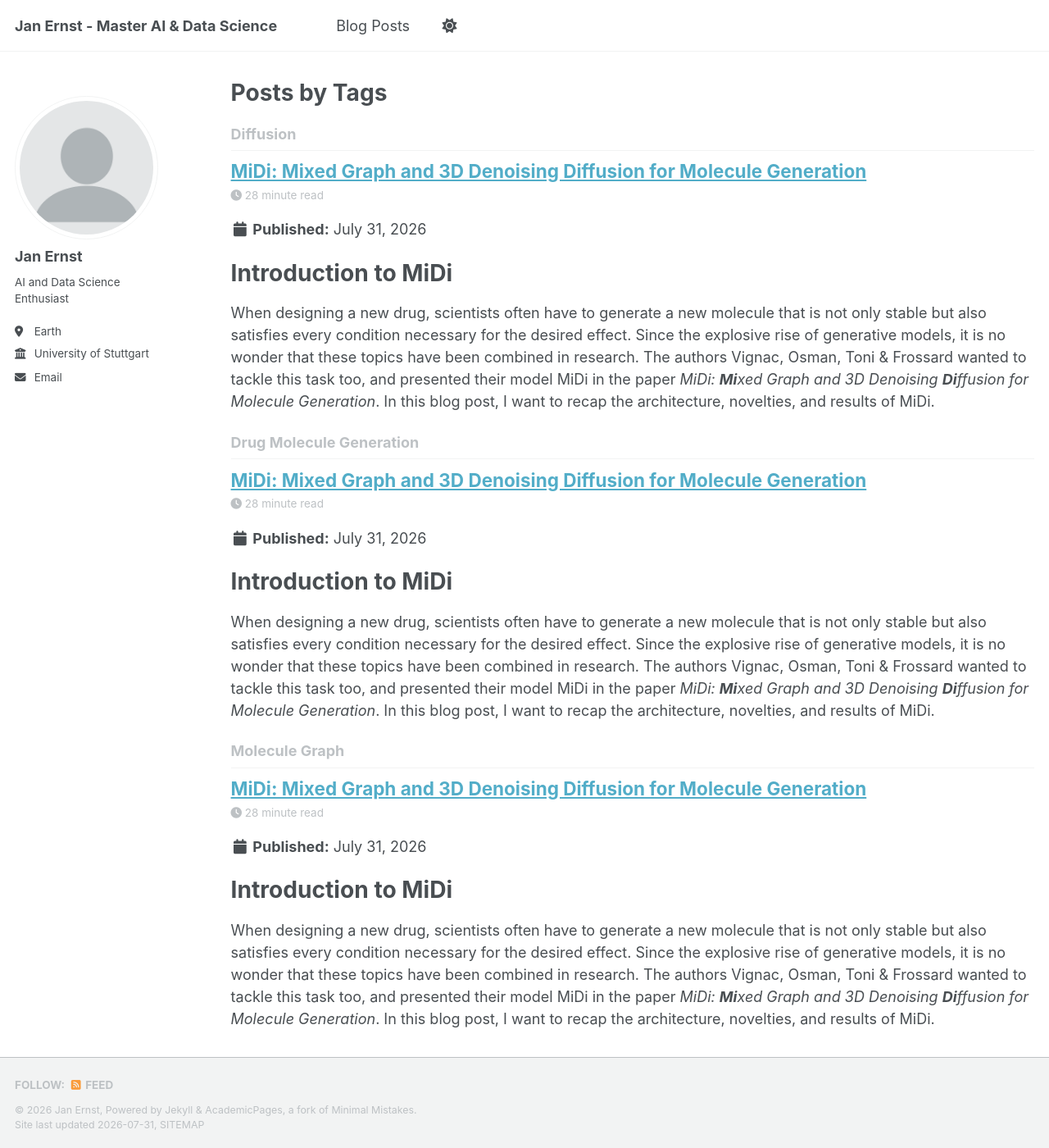
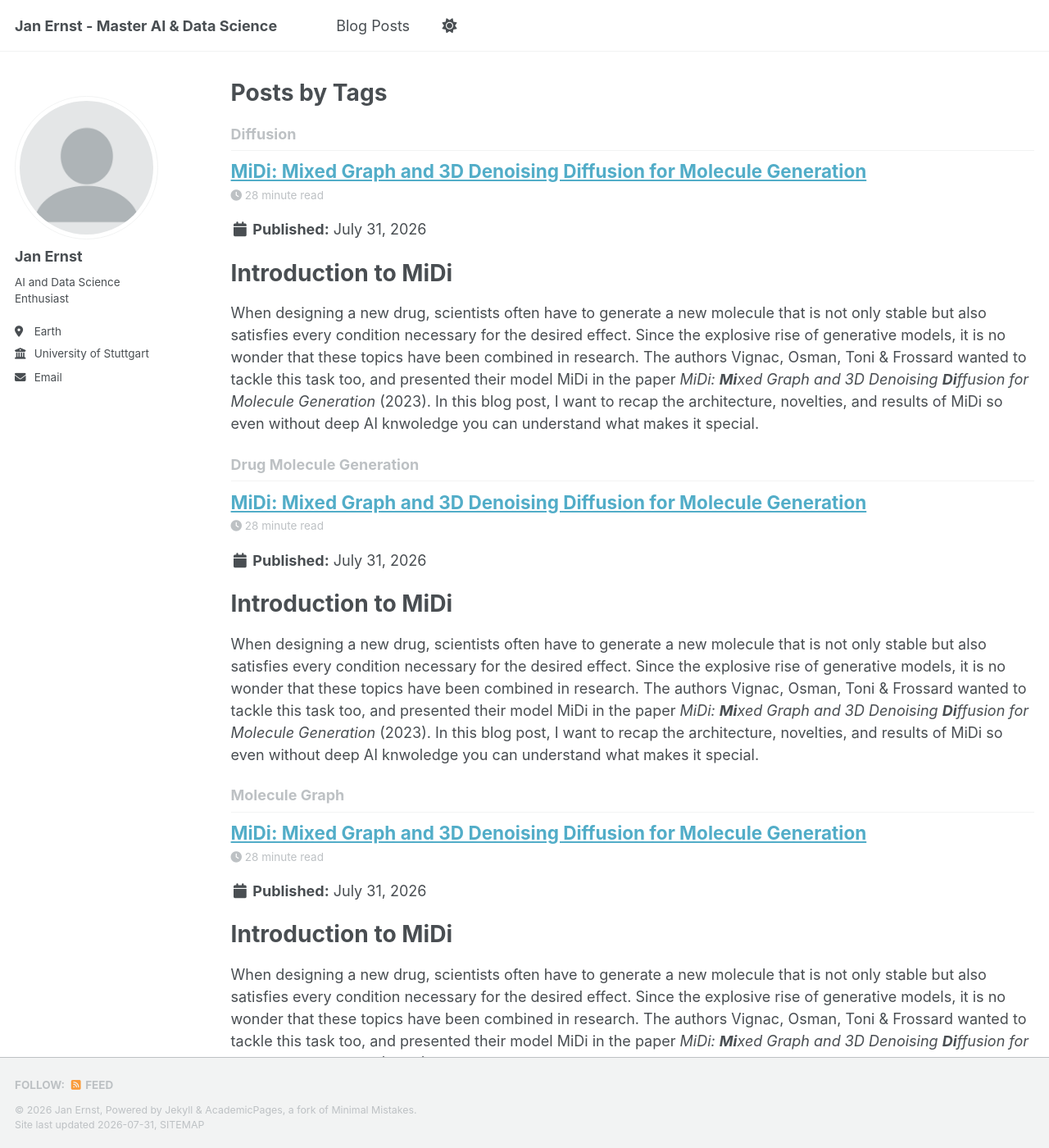
Before and after one commit to JanErnst/JanErnst.github.io, a Jekyll site: the page built from _pages/tag-archive.html, in a window 1280 px wide and 1400 px high. Shown: the whole window at 82% size. Built offline with Jekyll 4.4.1, drawn with Linux system fonts in a browser that asks for light colours; a style sheet for code colours, icons or effects is not loaded; part of the change alters nothing that is shown.

Commit message:
modified:   _includes/footer/custom.html 	modified:   _posts/2026-07-31-midi-molecule-generation.md

```diff
--- a/_includes/footer/custom.html
+++ b/_includes/footer/custom.html
@@ -1,6 +1,15 @@
 <!-- start custom footer snippets -->
 
 <!-- Support for MathJax -->
+<script>
+  MathJax = {
+    tex: {
+      inlineMath: [['$', '$'], ['\\(', '\\)']],
+      displayMath: [['$$', '$$'], ['\\[', '\\]']],
+      processEscapes: true
+    }
+  };
+</script>
 <script id="MathJax-script" defer src="https://cdn.jsdelivr.net/npm/mathjax@4.0.0/tex-mml-chtml.js"></script>
 
 <!-- end custom footer snippets -->
--- a/_posts/2026-07-31-midi-molecule-generation.md
+++ b/_posts/2026-07-31-midi-molecule-generation.md
@@ -11,23 +11,24 @@ tags:
 
 Introduction to MiDi
 ======
-When designing a new drug, scientists often have to generate a new molecule that is not only stable but also satisfies every condition necessary for the desired effect. Since the explosive rise of generative models, it is no wonder that these topics have been combined in research. The authors Vignac, Osman, Toni & Frossard wanted to tackle this task too, and presented their model MiDi in the paper *MiDi: **Mi**xed Graph and 3D Denoising **Di**ffusion for Molecule Generation*. In this blog post, I want to recap the architecture, novelties, and results of MiDi.
+When designing a new drug, scientists often have to generate a new molecule that is not only stable but also satisfies every condition necessary for the desired effect. Since the explosive rise of generative models, it is no wonder that these topics have been combined in research. The authors Vignac, Osman, Toni & Frossard wanted to tackle this task too, and presented their model MiDi in the paper *MiDi: **Mi**xed Graph and 3D Denoising **Di**ffusion for Molecule Generation* (2023). In this blog post, I want to recap the architecture, novelties, and results of MiDi so even without deep AI knwoledge you can understand what makes it special.
 
-In this blog post, we will build up the motivation behind MiDi, explain why molecule generation needs both graph and 3D information, and look at how the model combines discrete diffusion for chemical structure with Gaussian diffusion for spatial coordinates. Finally, we will discuss why this joint approach leads to much more stable molecules on challenging drug-like datasets.
+We will build up the motivation behind MiDi, explain why molecule generation needs both graph and 3D information, and look at how the model combines discrete diffusion for chemical prpoerties with Gaussian diffusion for spatial coordinates. Finally, we will discuss why this joint approach leads to much more stable molecules on challenging drug-like datasets compared to similar models.
 
-To do so, we will first discuss why it even makes sense to use neural networks for molecule generation, and cover the most important basics needed to understand how MiDi works and what is important when creating a molecule. Afterwards, we take a deeper look into MiDi's architecture and novel features, then compare it with the state-of-the-art models of the time that tackle the same problem.
+To do so, we will first discuss why it even makes sense to use neural networks for molecule generation, and cover the most important basics needed to understand how MiDi works and what is important when creating a molecule.
 
 Why even consider deep learning?
 ======
 
-When we think about generating molecules, we can reformulate it as a search problem with a new dimension for each feature of a molecule. The features that interest us here are the number of atoms, type of atoms, type of bond between atoms, and three-dimensional structure. When we consider an average-sized drug of $40$ atoms, we can already see how this results in an enormous search space of different combinations. Even if only a small number of all elements are actually used in drug synthesis, the possible structures in 3D space are near limitless. This search space would increase even further if we included special atom groups, but we will not discuss that further. So at this point we can clearly say that randomly selecting a possible molecule will most likely not result in a viable new drug.
+When we think about generating molecules, we can reformulate it as a search problem with a new dimension for each feature of a molecule. The features that interest us here are the number of atoms, type of atoms, type of bond between all atoms, and three-dimensional structure. When we consider an average-sized drug of $\approx40$ atoms, we can already see how this results in an enormous search space of different combinations. Even though only a small number of all elements are actually used in drug synthesis, the possible structures in 3D space are near limitless. This search space would increase even further if we included special atom groups, but we will not discuss that further today. So at this point we can clearly say that randomly selecting a possible molecule will most likely not result in a viable new drug.
 
 From all the chemical knowledge we have, we already know that not all combinations are possible and can therefore reduce the space by applying rules and constraints that apply to stable molecules. This opens the possibility of creating heuristic rule sets or algorithms to generate a molecule, right? Yes, but that really only works for small molecules. The larger a molecule gets, the more complex its configuration becomes, resulting in increasingly difficult prediction of its attributes and properties. Every new change can destabilize the molecule, and there is no single fixed order to follow when creating one.
 
+To summarize, we have a huge search space combined with complex relations between the features. I do not know about me but this already sounds like a solution where we shoudl defenitly apply deep learning, and this is what we will explore with MiDi.
 
 What is special about MiDi?
 ======
-Before I can answer this question, I have to tell you something important about molecules. Molecules are often depicted as two-dimensional graphs, like in Figure 1. These representations define the chemical properties, bond and atom types, and functional groups that are essential for drugs. They are also important because scientists can derive the synthetic path from this graph. But this is not enough: given a fixed 2D graph, we can create multiple fitting 3D arrangements, called conformers. The three-dimensional structure defines how the molecule interacts with other molecules, controls its biological activity, and determines its binding affinity to proteins.
+Before I can answer this question, I have to tell you something important about molecules. Molecules are often depicted as two-dimensional graphs. These representations define the chemical properties, bond and atom types, and functional groups that are essential for drugs. They are also important because scientists can derive the synthetic path from these graphs. But this is not enough: given a fixed 2D graph, we can create multiple fitting 3D arrangements, called conformers. The conformer defines how the molecule interacts with other molecules, controls its biological activity, and determines its binding affinity to proteins. The following figure 1 shows you an example for two-demensional graph and a fitting three-dimensional conformer.
 
 <figure>
   <img src="/images/mixed_graph.jpg" alt="mixed graph" style="display:block; margin:auto; width:80%"/>
@@ -35,29 +36,29 @@ Before I can answer this question, I have to tell you something important about
   </figcaption>
 </figure>
 
-Generating only the 2D graph is a research field that has already been explored thoroughly, and it is possible to generate a conformer using an additional generator or algorithm. Even though 3D-structure molecule generators are not as well researched and provide no information on bond types, the reverse process is also possible. One example of a 3D-only generator is the Equivariant Diffusion Model (EDM). When combining it with the chemical software OpenBabel, which predicts the resulting 2D graph, we get both representations — just not in a single step, but across multiple steps. This is often undesirable as it introduces more room for errors across the chain of steps and is less practical.
+Generating only the 2D graph is a research field that has already been explored thoroughly, and it is possible to generate a conformer using an additional generator or algorithm. Even though 3D-structure molecule generators are not as well researched and provide no information on bond types, the reverse process is also possible. One example of a 3D-only generator is the Equivariant Diffusion Model (EDM). When combining it with the chemical software OpenBabel, which predicts the resulting 2D graph, we get both representations — just not in a single step, but across multiple steps. This is often undesirable as it introduces more room for errors across the chain of steps and is less practical. However, before MiDi EMD+OpenBabel could be considered state-of-the-art when it comes to molecule generation.
 
-This is the point where MiDi enters the stage. Unlike before, MiDi is the first model able to generate both the 2D and 3D structure of a molecule given only the number of atoms. It is therefore the first end-to-end differentiable model in this field and can optimize the entire task jointly. This allows the model to learn all properties of a molecule while balancing the different effects of the 2D and 3D representations.
+This is the point where MiDi enters the stage. Unlike before, MiDi is the first model able to generate both the 2D and 3D structure of a molecule given only the number of atoms. It is therefore the first end-to-end differentiable model in its field and can optimize the entire task jointly. This allows the model to learn all properties of a molecule while balancing the different effects of the 2D and 3D representations.
 
 <figure>
   <img src="/images/selected_samples1.png" alt="selected_samples1" style="display:block; margin:auto; width:80%"/>
-  <figcaption style="text-align:center">Figure 1: Example output from MiDi.</figcaption>
+  <figcaption style="text-align:center">Figure 2: Example output from MiDi.</figcaption>
 </figure>
 
-In the figure above, I give you a first glimpse at the generated molecules from MiDi, so you can imagine the 2D and 3D structures we are talking about in this post. As a side note: this is where the *Mixed* (Mi) in the name comes from.
+In the figure above, I give you a first glimpse at the generated molecules from MiDi, so you can imagine the 2D and 3D structures we are talking about in this post. As a side note: this is where the *Mixed* (Mi) part in the name comes from.
 
 
 We have to talk about some basics now.
 ======
 
-To fully understand the process and architecture, we will now cover the background knowledge needed to understand the function, architecture, and novelties of MiDi.
+To fully understand the process and architecture, we will now cover the background knowledge needed to understand the function, architecture, and novelties of MiDi together.
 
 Molecules as graphs
 ------
 
 Previous works on molecule generation have already demonstrated the efficiency of graph structures. MiDi is no different in this regard and also represents its molecules as a graph. A graph generally consists of nodes and edges connecting them. Nodes represent the atoms of a molecule, the edges are the bonds between them, and both are described by their features. In the case of MiDi, each molecule built from $n$ atoms is represented as the graph $G = (\mathbf{X},\mathbf{C},\mathbf{R},\mathbf{Y})$ with $\mathbf{X}$ as the atom type and $\mathbf{C}$ as their formal charge, which are both one-hot encoded vectors of length $n$. $\mathbf{R}\in\mathbb{R}^{3 \times n}$ are the three-dimensional coordinates of all $n$ atoms and $\mathbf{Y}$ are the bond types between them, saved as an $n \times n$ matrix. Notably, having no bond is also considered to be a bond type. Looking at Figure ..., it becomes obvious why this representation fits a molecule well and intuitively.
 
-Equivariance
+E(3)-Equivariance
 ------
 When generating any structure in 3D space, we must always respect its dynamic nature. Molecules do not have a general order or fixed sequence and can undergo translation and rotation in space. This does not affect their functionality, type, or features — except the coordinates of each atom when referenced to the same origin point. A molecule generator should therefore be able to generate the same molecule regardless of how the input is positioned in space. This is where the concept of equivariance comes into play. Equivariance holds when any transformation of the input results in the same transformation of the output. So when we rotate the input graph $G_1$ from Figure ..., the corresponding outputs rotate equally. This also eliminates the need for randomly augmented training data, as all those samples become redundant.
 
```
